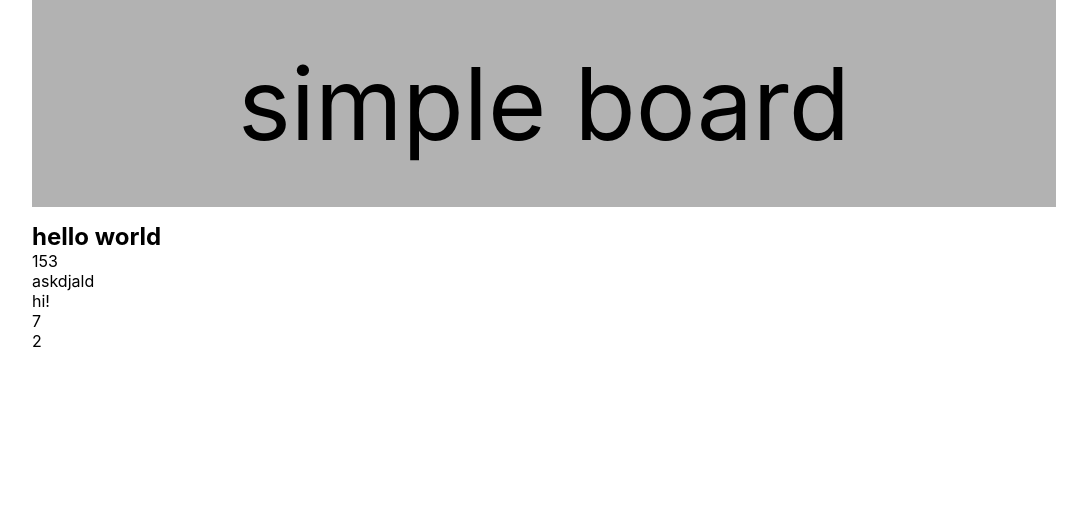
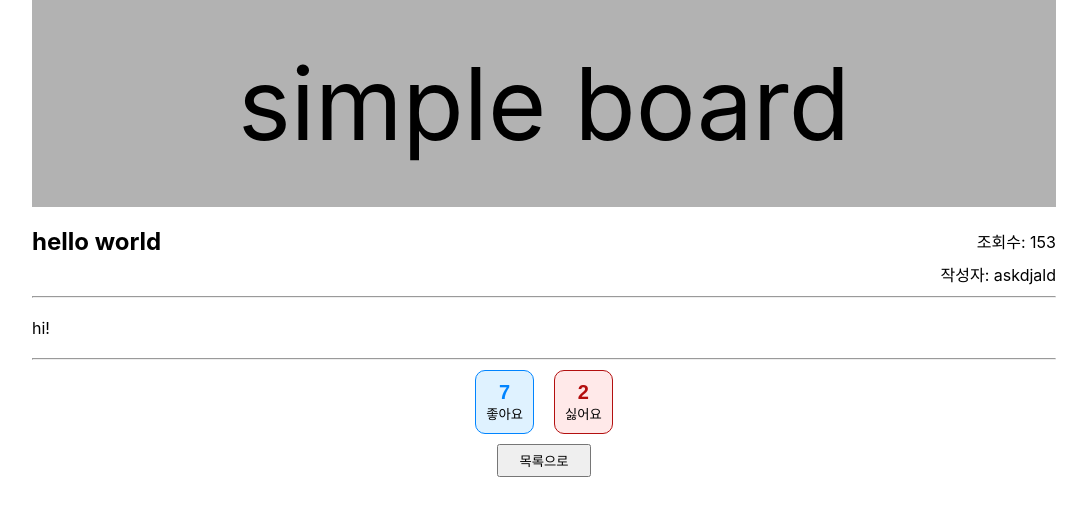
Before and after one commit to hellun205/simple-board, a React (Create React App) app: page /post/1 in a window 1280 px wide. Shown: the top 516 px of the page, without its empty margins (96-1183 px from the left). Built offline with nearby package versions, Linux system fonts and the light colour scheme.

Commit message:
post style and like, dislike

```diff
--- a/src/App.tsx
+++ b/src/App.tsx
@@ -75,6 +75,26 @@ function App() {
     ]);
   };
 
+  const addLike = (id: number) => {
+    setPost([
+      ...post.filter((p) => p.id !== id),
+      {
+        ...post.filter((p) => p.id === id)[0],
+        like: (post.filter((p) => p.id === id)[0].like as number) + 1,
+      },
+    ]);
+  };
+
+  const addDisLike = (id: number) => {
+    setPost([
+      ...post.filter((p) => p.id !== id),
+      {
+        ...post.filter((p) => p.id === id)[0],
+        dislike: (post.filter((p) => p.id === id)[0].dislike as number) + 1,
+      },
+    ]);
+  };
+
   return (
     <div className="App">
       <BrowserRouter>
@@ -88,7 +108,14 @@ function App() {
             ></Route>
             <Route
               path="/post/:id"
-              element={<PostPage findById={findById} addView={addView} />}
+              element={
+                <PostPage
+                  findById={findById}
+                  addView={addView}
+                  addDisLike={addDisLike}
+                  addLike={addLike}
+                />
+              }
             ></Route>
           </Routes>
         </div>
--- a/src/pages/post.tsx
+++ b/src/pages/post.tsx
@@ -1,13 +1,20 @@
 import { FC, useEffect } from "react";
-import { useParams } from "react-router-dom";
+import { useNavigate, useParams } from "react-router-dom";
 import { Post } from "../App";
+import classNames from "classnames/bind";
+import styles from "../styles/post.module.css";
+
+const cx = classNames.bind(styles);
 
 interface Props {
   findById(id: number): Post | undefined;
   addView(id: number): void;
+  addLike(id: number): void;
+  addDisLike(id: number): void;
 }
 
-const PostPage: FC<Props> = ({ findById, addView }) => {
+const PostPage: FC<Props> = ({ findById, addView, addLike, addDisLike }) => {
+  const navigate = useNavigate();
   const { id } = useParams();
   const postId = parseInt(id || "0");
   const post = findById(postId);
@@ -19,15 +26,43 @@ const PostPage: FC<Props> = ({ findById, addView }) => {
 
   return post ? (
     <div>
-      <div>
-        <h2>{post.title}</h2>
-        <div>{post.view}</div>
+      <div className={cx("title-wrapper")}>
+        <h2 className={cx("title")}>{post.title}</h2>
+        <div className={cx("view")}>조회수: {post.view}</div>
       </div>
-      <div>{post.author}</div>
-      <div>{post.content}</div>
-      <div>
-        <div>{post.like}</div>
-        <div>{post.dislike}</div>
+      <div className={cx("author")}>작성자: {post.author}</div>
+      <hr className={cx("line")}></hr>
+      <div className={cx("content-text")}>{post.content}</div>
+      <hr className={cx("line")}></hr>
+      <div className={cx("like-wrapper")}>
+        <button
+          className={cx("like-buttons", "like-btn")}
+          onClick={() => {
+            addLike(postId);
+          }}
+        >
+          <div className={cx("like-value", "like")}>{post.like}</div>
+          좋아요
+        </button>
+        <button
+          className={cx("like-buttons", "dislike-btn")}
+          onClick={() => {
+            addDisLike(postId);
+          }}
+        >
+          <div className={cx("like-value", "dislike")}>{post.dislike}</div>
+          싫어요
+        </button>
+      </div>
+      <div className={cx("go-back-wrapper")}>
+        <button
+          className={cx("go-back-button")}
+          onClick={() => {
+            navigate("/");
+          }}
+        >
+          목록으로
+        </button>
       </div>
     </div>
   ) : (
--- /dev/null
+++ b/src/styles/post.module.css
@@ -0,0 +1,96 @@
+.title-wrapper {
+  display: flex;
+  line-height: 40px;
+}
+
+.title {
+  margin-right: 10px;
+  flex: auto;
+}
+
+.view {
+  user-select: none;
+}
+
+.author {
+  display: flex;
+  flex-direction: row-reverse;
+}
+
+.line {
+  margin-top: 10px;
+  margin-bottom: 10px;
+}
+
+.content-text {
+  margin-top: 20px;
+  margin-bottom: 20px;
+}
+
+.like-wrapper {
+  display: flex;
+  justify-content: center;
+  align-items: center;
+}
+
+.like-buttons {
+  padding: 10px;
+  margin-right: 10px;
+  margin-left: 10px;
+  border-radius: 10px;
+}
+
+.like-value {
+  font-weight: bold;
+  font-size: 20px;
+  user-select: none;
+}
+
+.like {
+  color: rgb(0, 132, 255);
+}
+
+.dislike {
+  color: rgb(179, 15, 15);
+}
+
+.like-btn {
+  border: 1px solid rgb(0, 132, 255);
+  background-color: rgb(223, 242, 255);
+}
+
+.like-btn:hover {
+  background-color: rgb(203, 234, 255);
+}
+
+.like-btn:active {
+  background-color: rgb(176, 223, 255);
+}
+
+.dislike-btn {
+  border: 1px solid rgb(179, 15, 15);
+  background-color: rgb(255, 233, 233);
+}
+
+.dislike-btn:hover {
+  background-color: rgb(255, 218, 218);
+}
+
+.dislike-btn:active {
+  background-color: rgb(255, 193, 193);
+}
+
+.go-back-wrapper {
+  display: flex;
+  justify-content: center;
+  margin-top: 10px;
+}
+
+.go-back-button {
+  padding: 5px 20px 5px 20px;
+  margin: 0 auto;
+}
+
+button {
+  user-select: none;
+}
```
